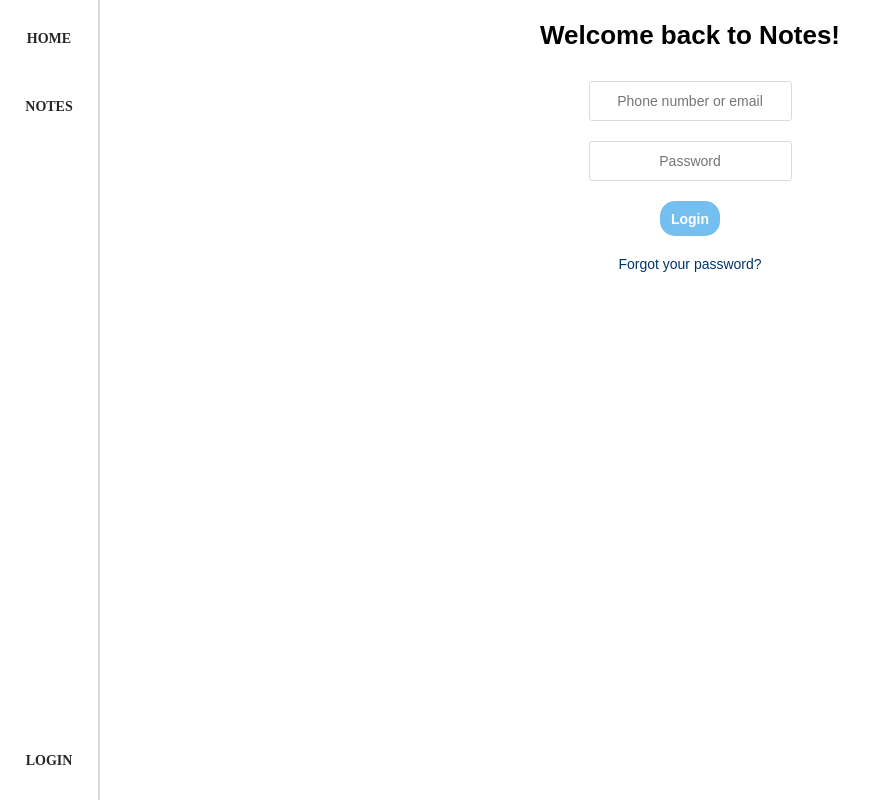
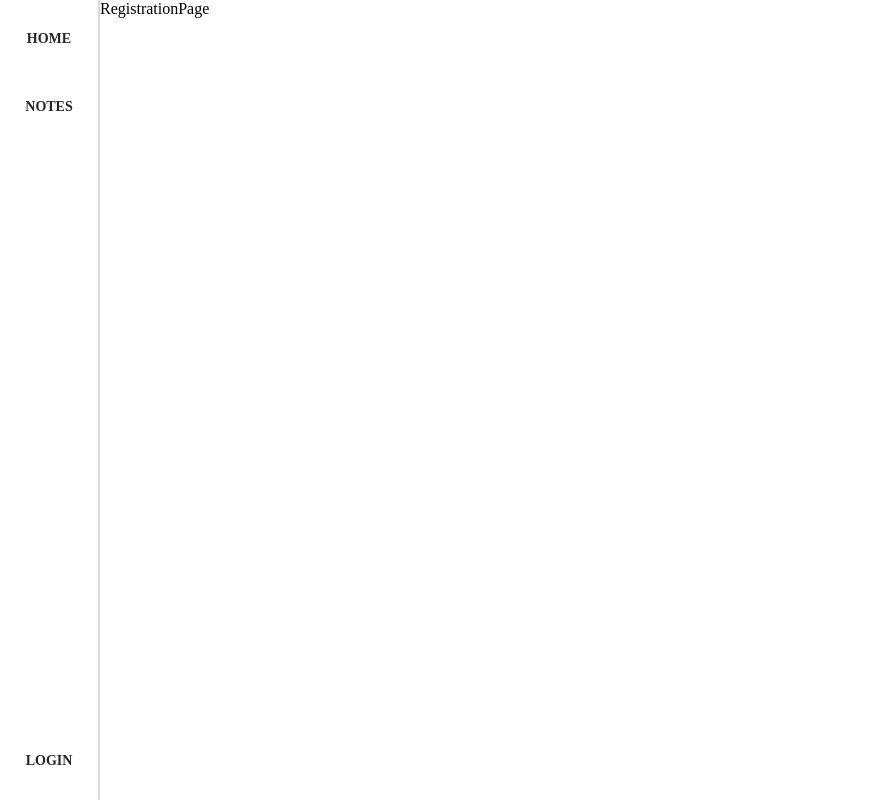
Before and after one commit to chernetskyi8704/Notes-App, a React (Vite) app in the folder client/: page /registration in a window 1280 px wide. Before the commit this address led to /login. Shown: the whole page, without its empty margins (0-875 px from the left). Built offline with nearby package versions, Linux system fonts and the light colour scheme.

Commit message:
Fixed old routes and added new ones. Fixed file naming and added a new page.

```diff
--- a/client/src/components/UI/navigation/Navigation.jsx
+++ b/client/src/components/UI/navigation/Navigation.jsx
@@ -15,7 +15,7 @@ const Navigation = () => {
   const navigationItems = [
     {
       name: "Home",
-      link: "/",
+      link: "/home",
       iconClass: "fas fa-home",
     },
     {
--- a/client/src/components/routes/AppRouter.jsx
+++ b/client/src/components/routes/AppRouter.jsx
@@ -1,22 +1,25 @@
 import React from "react";
-import { Route, Routes } from "react-router-dom";
-import Home from "../../pages/Home/Home";
-import Notes from "../../pages/Notes/Notes";
-import Login from "../../pages/Login/Login";
+import { Route, Routes, Outlet } from "react-router-dom";
+import HomePage from "../../pages/HomePage/HomePage";
+import NotesPage from "../../pages/NotesPage/NotesPage";
+import LoginPage from "../../pages/LoginPage/LoginPage";
 import PrivateRoutes from "./PrivatRoutes";
 import NotePage from "../../pages/NotePage/NotePage";
+import RegistrationPage from "../../pages/RegistrationPage/RegistrationPage";
 
 const AppRouter = () => {
   return (
     <Routes>
       <Route element={<PrivateRoutes />}>
-        <Route path="/" element={<Home />} />
-        <Route path="/notes" element={<Notes />} />
+        <Route path="/notes" element={<NotesPage />} />
         <Route path="/notes/:title" element={<NotePage />} />
-        <Route path="*" element={<Home />} />
       </Route>
-      <Route path="/login" element={<Login />} />
-      <Route path="*" element={<Login />} />
+      <Route element={<Outlet />}>
+        <Route index element={<HomePage />} />
+        <Route path="/home" element={<HomePage />} />
+        <Route path="/login" element={<LoginPage />} />
+        <Route path="/registration" element={<RegistrationPage />} />
+      </Route>
     </Routes>
   );
 };
--- a/client/src/pages/Home/Home.jsx
+++ b/client/src/pages/HomePage/HomePage.jsx
@@ -1,8 +1,8 @@
 import React from "react";
 import ProjectList from "../../components/ProjectList";
-import classes from "./Home.module.css";
+import classes from "./HomePage.module.css";
 
-const Home = () => {
+const HomePage = () => {
   return (
     <div className={classes.projects__container}>
       <h1 className={classes.projects__tittle}>My projects</h1>
@@ -11,4 +11,4 @@ const Home = () => {
   );
 };
 
-export default Home;
+export default HomePage;
--- a/client/src/pages/Login/Login.jsx
+++ b/client/src/pages/LoginPage/LoginPage.jsx
@@ -1,12 +1,12 @@
 import { useEffect } from "react";
-import classes from "./Login.module.css";
+import classes from "./LoginPage.module.css";
 import { NavLink, useNavigate, useLocation } from "react-router-dom";
 import MyButton from "../../components/UI/button/MyButon";
 import MyInput from "../../components/UI/input/MyInput";
 import { useSelector, useDispatch } from "react-redux";
 import { login } from "../../store/features/users/userSlice";
 
-const Login = () => {
+const LoginPage = () => {
   const isAuth = useSelector(state => state.auth.isAuth);
   const dispatch = useDispatch();
   const navigate = useNavigate();
@@ -36,11 +36,12 @@ const Login = () => {
       <MyButton type="submit" onClick={handleLogin}>
         Login
       </MyButton>
-      <div className={classes.forgot_password}>
-        <NavLink to="/login">Forgot your password?</NavLink>
-      </div>
+      <p className={classes.forgot_password}>
+        Don't have an account?
+        <NavLink to="/registration"> Sign up</NavLink>
+      </p>
     </form>
   );
 };
 
-export default Login;
+export default LoginPage;
--- a/client/src/pages/NotePage/NotePage.jsx
+++ b/client/src/pages/NotePage/NotePage.jsx
@@ -3,7 +3,7 @@ import classes from "./NotePage.module.css";
 import { useSelector } from "react-redux";
 import { allNotesSettings } from "../../store/features/notes/notesSlice";
 
-const Note = () => {
+const NotePage = () => {
   const { openedNote } = useSelector(allNotesSettings);
 
   return (
@@ -24,4 +24,4 @@ const Note = () => {
   );
 };
 
-export default Note;
+export default NotePage;
--- a/client/src/pages/Notes/Notes.jsx
+++ b/client/src/pages/NotesPage/NotesPage.jsx
@@ -1,13 +1,13 @@
 import React from "react";
 import NotesItems from "../../components/NotesItems";
-import classes from "./Notes.module.css";
+import classes from "./NotesPage.module.css";
 import NoteForm from "../../components/NoteForm";
 import NotesControlPanel from "../../components/NotesControlPanel";
 import ModalWindow from "../../components/UI/modalWindow/ModalWindow";
 import { useSelector } from "react-redux";
 import { allNotesSettings } from "../../store/features/notes/notesSlice";
 
-const Notes = () => {
+const NotesPage = () => {
   const { foundNotes } = useSelector(allNotesSettings);
 
   return (
@@ -29,4 +29,4 @@ const Notes = () => {
   );
 };
 
-export default Notes;
+export default NotesPage;
--- /dev/null
+++ b/client/src/pages/RegistrationPage/RegistrationPage.jsx
@@ -0,0 +1,7 @@
+import React from "react";
+
+const RegistrationPage = () => {
+  return <div>RegistrationPage</div>;
+};
+
+export default RegistrationPage;
--- a/client/vite.config.js
+++ b/client/vite.config.js
@@ -5,13 +5,13 @@ import { createProxyMiddleware } from "http-proxy-middleware";
 // https://vitejs.dev/config/
 export default defineConfig({
   plugins: [react()],
-  base: "/Notes-App/",
-  server: {
-    middleware: [
-      createProxyMiddleware("/api", {
-        target: "https://api.npoint.io/330476ee1cf37edbfd70",
-        changeOrigin: true,
-      }),
-    ],
-  },
+  // base: "/Notes-App/",
+  // server: {
+  //   middleware: [
+  //     createProxyMiddleware("/api", {
+  //       target: "https://api.npoint.io/330476ee1cf37edbfd70",
+  //       changeOrigin: true,
+  //     }),
+  //   ],
+  // },
 });
```
Also changed, not shown: client/src/pages/HomePage/HomePage.module.css (renamed from client/src/pages/Home/Home.module.css), client/src/pages/LoginPage/LoginPage.module.css (renamed from client/src/pages/Login/Login.module.css), client/src/pages/NotesPage/NotesPage.module.css (renamed from client/src/pages/Notes/Notes.module.css).
